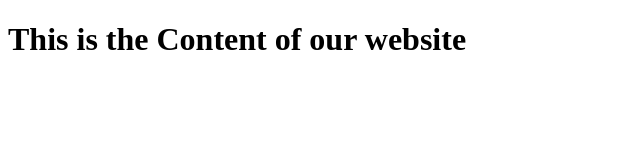
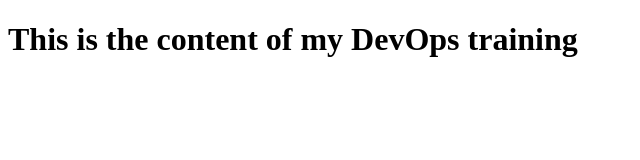
Before and after one commit to Pheztux/Devoptut, a plain HTML site: page Index.html in a window 1280 px wide. Shown: the whole page, without its empty margins (0-640 px from the left). Drawn offline with Linux system fonts and the light colour scheme.

Commit message:
I added some contents to the index file

```diff
--- a/Index.html
+++ b/Index.html
@@ -6,6 +6,6 @@
     <title>DevOps Training</title>
 </head>
 <body>
-    <h1>This is the Content of our website</h1>
+    <h1>This is the content of my DevOps training</h1>
 </body>
 </html>
```
